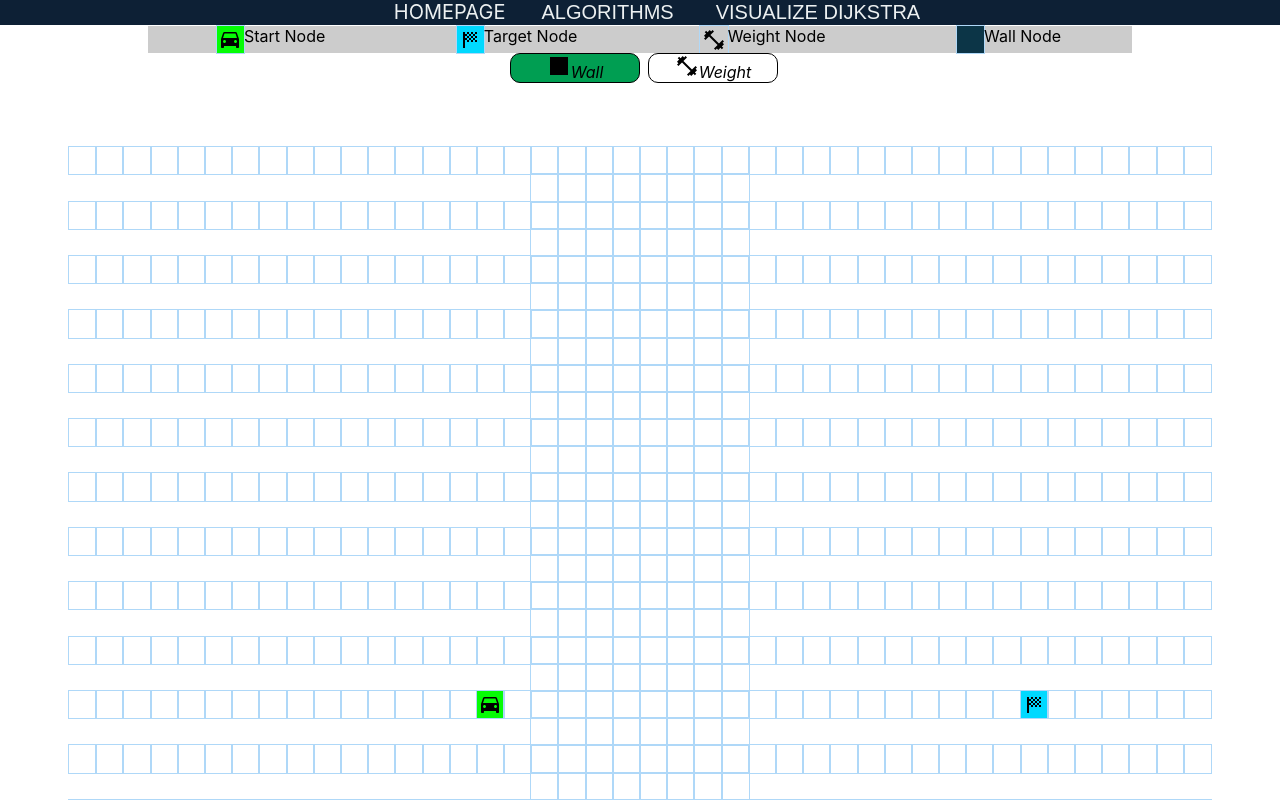
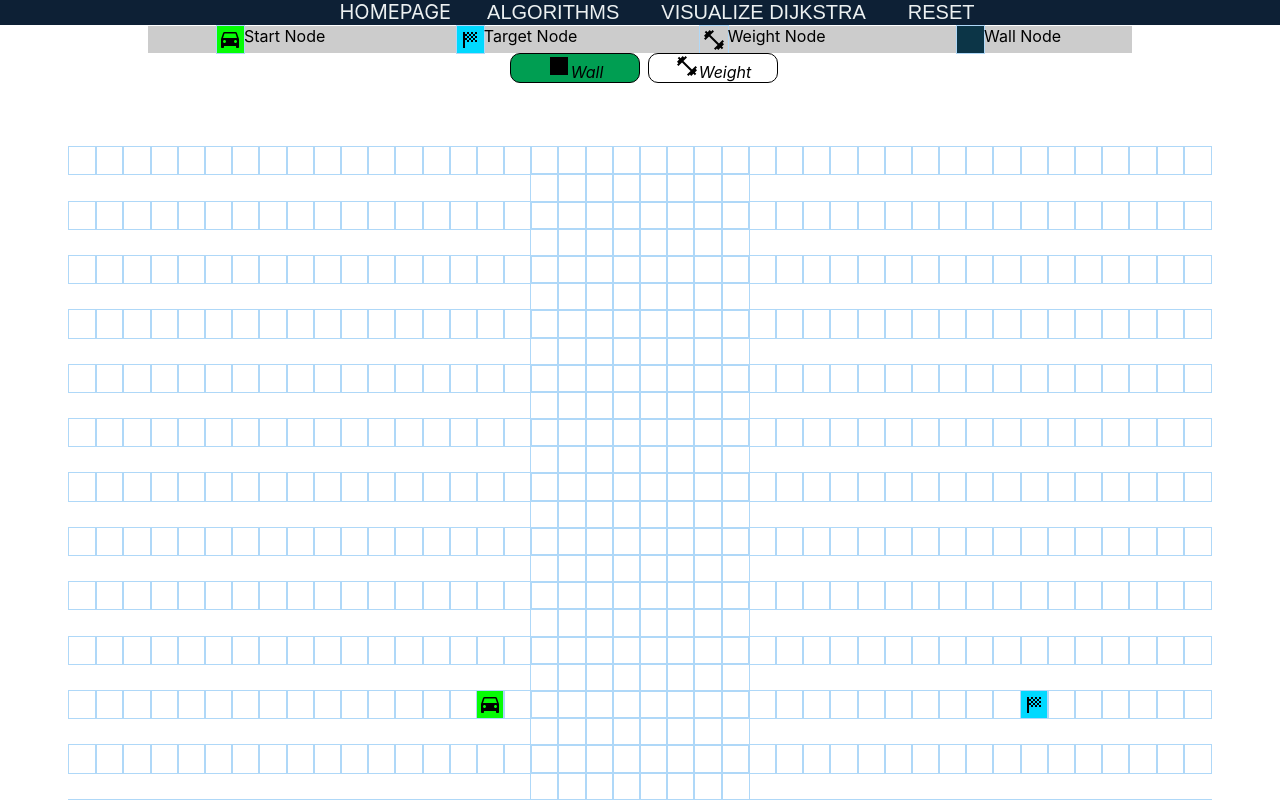
Before and after one commit to Wyatt-Drew/Pathfinding-Visualizer, a React (Create React App) app: page / in a window 1280 px wide. Shown: the top 800 px of the page. Built offline with nearby package versions, Linux system fonts and the light colour scheme.

Commit message:
Partial reset

```diff
--- a/src/PathfindingVisualizer/Dropdown/Menu.js
+++ b/src/PathfindingVisualizer/Dropdown/Menu.js
@@ -19,7 +19,10 @@ class Menu extends Component {
               <Submenu updateSearchMethod={this.props.updateSearchMethod} />
             </li>
             <li className="nav__menu-item">
-              <button className='button-01' onClick={() => this.props.visualize()}>Visualize {searchMethod} </button>
+            <button className='button-01' onClick={() => {this.props.visualize(); }}>Visualize {searchMethod}</button>
+            </li>
+            <li className="nav__menu-item">
+              <button className='button-01' onClick={() => this.props.resetGrid()}>Reset </button>
             </li>
           </ul>
         </nav>
--- a/src/PathfindingVisualizer/PathfindingVisualizer.jsx
+++ b/src/PathfindingVisualizer/PathfindingVisualizer.jsx
@@ -12,15 +12,14 @@ import KeyboardArrowRightIcon from '@mui/icons-material/KeyboardArrowRight';
 import KeyboardArrowUpIcon from '@mui/icons-material/KeyboardArrowUp';
 import FitnessCenterIcon from '@mui/icons-material/FitnessCenter';
 import SquareIcon from '@mui/icons-material/Square';
+import SportsScoreIcon from '@mui/icons-material/SportsScore';
+import TimeToLeaveIcon from '@mui/icons-material/TimeToLeave';
 //Constants
 const START_NODE_ROW = 10;
 const START_NODE_COL = 15;
 const FINISH_NODE_ROW = 10;
 const FINISH_NODE_COL = 35;
-// let searchMethod = 'dijkstra';
-// const searchMethod = 'depthFirstSearch';
-// const searchMethod = 'breathFirstSearch';
-// const searchMethod = 'aStar';
+
 // Creating arrows
 const svg = document.createElementNS('http://www.w3.org/2000/svg', 'svg');
 svg.style.height = "100%";
@@ -133,6 +132,7 @@ export default class PathfindingVisualizer extends Component {
   }
 
   visualize() {
+    this.resetBetweenRuns();
     const {grid} = this.state;
     const startNode = grid[START_NODE_ROW][START_NODE_COL];
     const finishNode = grid[FINISH_NODE_ROW][FINISH_NODE_COL];
@@ -149,12 +149,66 @@ export default class PathfindingVisualizer extends Component {
     this.forceUpdate();
   };
 
+
+  resetBetweenRuns = () => {
+    this.setState(prevState => ({
+      grid: prevState.grid.map(row =>
+        row.map(node => {
+          let svgContent = '';
+          if (node.isFinish) {
+            svgContent = 'finish';
+          } else if (node.isStart) {
+            svgContent = 'start';
+          } else if (node.isWeight) {
+            svgContent = 'weight';
+          }
+
+          return {
+            ...node,
+            isStart: node.isStart,
+            isFinish: node.isFinish,
+            isVisited: false,
+            distance: Infinity,
+            previousNode: null,
+            isWall: node.isWall,
+          };
+        })
+      ),
+    }), () => {
+      this.clearVisitedNodes();
+      this.clearShortestPath();
+      this.forceUpdate();
+    });
+  };
+
+  resetGrid = () => {
+    const newGrid = getInitialGrid();
+    this.setState({ grid: newGrid });
+    this.resetBetweenRuns();
+  };
+
+
+  clearVisitedNodes = () => {
+    const visitedNodes = document.querySelectorAll('.node-visited');
+    visitedNodes.forEach(node => {
+      node.classList.remove('node-visited');
+    });
+  };
+  clearShortestPath = () => {
+    const pathNodes = document.querySelectorAll('.node-shortest-path');
+    pathNodes.forEach(node => {
+      node.classList.remove('node-shortest-path');
+    });
+  };
   render() {
     const {grid, mouseIsPressed} = this.state;
 
     return (
       <>
-        <Menu visualize={this.visualize} updateSearchMethod={this.updateSearchMethod} searchMethod={searchMethod} />
+        <Menu visualize={this.visualize}
+              updateSearchMethod={this.updateSearchMethod}
+              searchMethod={searchMethod}
+              resetGrid={this.resetGrid} ></Menu>
         <div className = 'container' style={{ marginTop: '1px' }}>
                 <div className = "box"><Node isStart={true} row = {-1} col={-1}
                 onMouseDown={() => {}}onMouseEnter={() => {}}></Node>Start Node</div>
@@ -182,7 +236,7 @@ export default class PathfindingVisualizer extends Component {
             return (
               <div key={rowIdx}>
                 {row.map((node, nodeIdx) => {
-                  const {row, col, isFinish, isStart, isWall, isWeight} = node;
+                  const {row, col, isFinish, isStart, isWall, isWeight, svgContent} = node;
                   return (
                     <Node
                       key={nodeIdx}
```
Also changed, not shown: src/algorithms/runSearchAlgorithm.js (+0 -7 lines).
